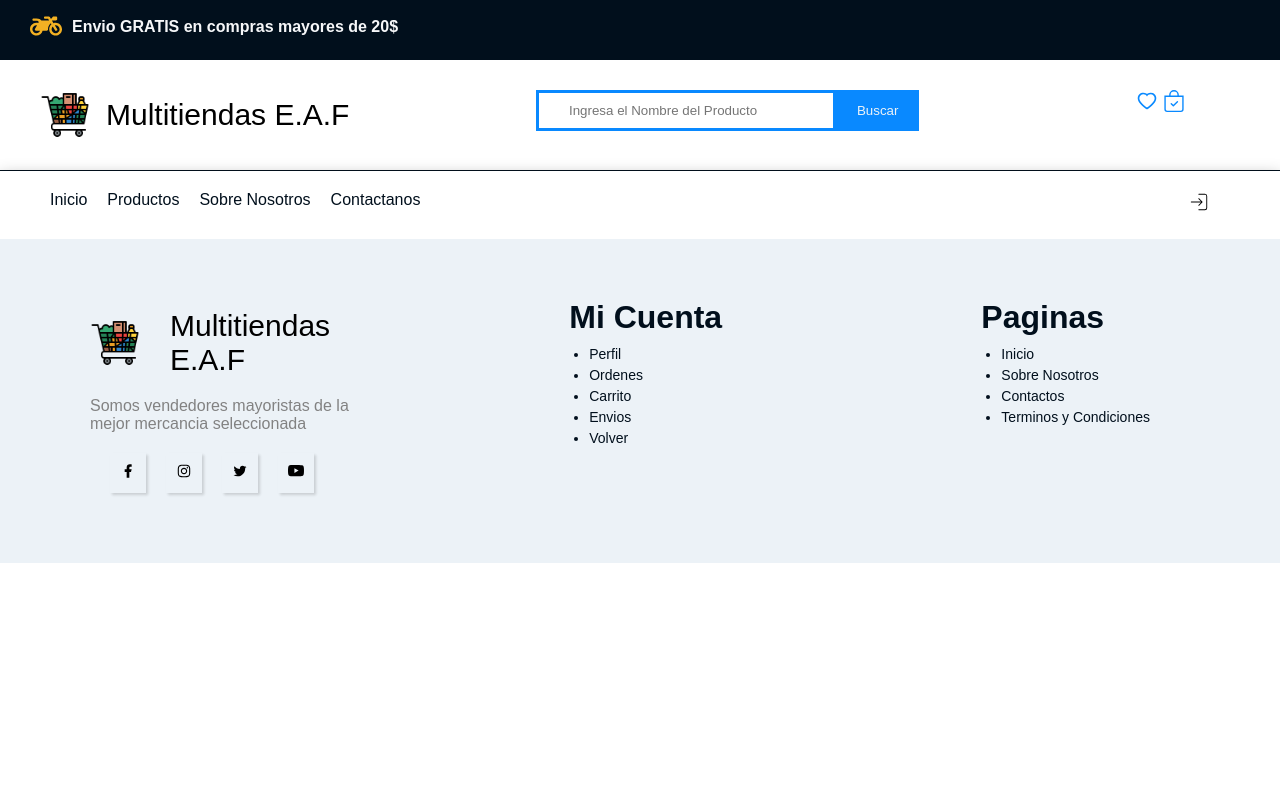
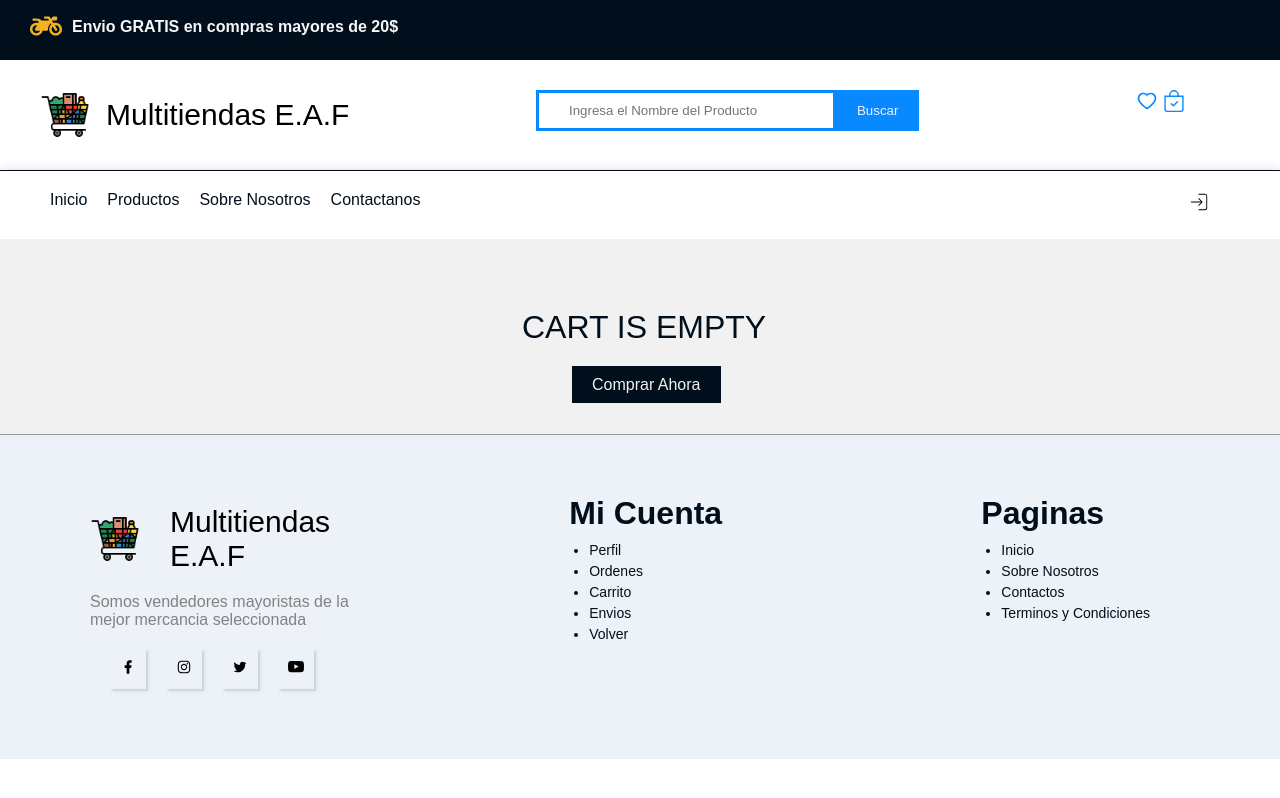
Before and after one commit to Danfall369/reactjs-ecommerce, a React (Create React App) app: page /cart in a window 1280 px wide. Built offline with nearby package versions, Linux system fonts and the light colour scheme.

Commit message:
added addtocart function

```diff
--- a/src/App.js
+++ b/src/App.js
@@ -6,6 +6,9 @@
 import Productdetails from "./productdetail";
 
 const App = () => {
+  //add to cart
+  const [cart, setCart] = useState([]);
+
   //product detail
   const [close, setClose] = useState(false);
   const [detail, setDetail] = useState([]);
@@ -25,6 +28,19 @@
     setClose(true);
   };
 
+  //add to cart
+  const addtocart = (product) => {
+    const exsit = cart.find((x) => {
+      return x.id === product.id;
+    });
+    if (exsit) {
+      alert("Este producto ya se encuentra agregado al carrito");
+    } else {
+      setCart([...cart, { ...product, qty: 1 }]);
+      alert("Producto agregado al carrito");
+    }
+  };
+
   return (
     <>
       <BrowserRouter>
@@ -36,6 +52,9 @@
           view={view}
           close={close}
           setClose={setClose}
+          cart={cart}
+          setCart={setCart}
+          addtocart={addtocart}
         />
         <Footer />
       </BrowserRouter>
--- /dev/null
+++ b/src/cart.css
@@ -0,0 +1,34 @@
+* {
+    margin: 0;
+    padding: 0;
+    font-family: sans-serif;
+    box-sizing: border-box;
+}
+
+.cartcontainer {
+    padding: 40px 50px;
+    width: 100%;
+    background: #f1f1f1;
+    border-bottom: 1px solid #9a9a9a;
+}
+
+.cartcontainer .emptycart{
+    margin-top: 30px;
+    margin-left: 40%;
+}
+
+.cartcontainer .emptycart h2{
+    font-size: 32px;
+    color: #010f1c;
+    text-transform: uppercase;
+    font-weight: 300;
+    margin-bottom: 30px;
+}
+
+.cartcontainer .emptycart .emptycartbtn{
+    margin-left: 50px;
+    text-decoration: none;
+    color: #f1f1f1;
+    padding: 10px 20px;
+    background: #010f1c;
+}
--- /dev/null
+++ b/src/cart.js
@@ -0,0 +1,42 @@
+import React from "react";
+import { AiOutlineClose } from "react-icons/ai";
+import { Link } from "react-router-dom";
+import "./cart.css";
+
+const Cart = ({ cart, setCart }) => {
+  return (
+    <>
+      <div className="cartcontainer">
+        {cart.length === 0 && (
+          <div className="emptycart">
+            <h2 className="empty">Cart is Empty</h2>
+            <Link to="/product" className="emptycartbtn">
+              Comprar Ahora
+            </Link>
+          </div>
+        )}
+        <div className="contant">
+          {cart.map((curElm) => {
+            return (
+              <div className="cart_item">
+                <div className="img_box">
+                  <img src={curElm.Img} alt={curElm.Title} />
+                </div>
+                <div className="detail">
+                  <h4>{curElm.Cat}</h4>
+                  <h3>{curElm.Title}</h3>
+                  <p>{curElm.Price}</p>
+                  <button>
+                    <AiOutlineClose />
+                  </button>
+                </div>
+              </div>
+            );
+          })}
+        </div>
+      </div>
+    </>
+  );
+};
+
+export default Cart;
--- a/src/home.js
+++ b/src/home.js
@@ -13,7 +13,7 @@
   AiOutlineCloseCircle,
 } from "react-icons/ai";
 
-const Home = ({ detail, view, close, setClose }) => {
+const Home = ({ detail, view, close, setClose, addtocart }) => {
   return (
     <>
       {close ? (
@@ -116,7 +116,7 @@
                 <div className="img_box">
                   <img src={curlElm.Img} alt={curlElm.Title} />
                   <div className="icon">
-                    <li>
+                    <li onClick={() => addtocart(curlElm)}>
                       <AiOutlineShoppingCart />
                     </li>
                     <li onClick={() => view(curlElm)}>
--- a/src/product.js
+++ b/src/product.js
@@ -8,7 +8,15 @@
 import { BsEye } from "react-icons/bs";
 import "./product.css";
 
-const Product = ({ product, setProduct, detail, view, close, setClose }) => {
+const Product = ({
+  product,
+  setProduct,
+  detail,
+  view,
+  close,
+  setClose,
+  addtocart,
+}) => {
   const filterproduct = (product) => {
     const update = Productdetails.filter((x) => {
       return x.Cat === product;
@@ -85,7 +93,7 @@
                       <div className="img_box">
                         <img src={curlElm.Img} alt={curlElm.Title} />
                         <div className="icon">
-                          <li>
+                          <li onClick={() => addtocart(curlElm)}>
                             <AiOutlineShoppingCart />
                           </li>
                           <li onClick={() => view(curlElm)}>
--- a/src/rout.js
+++ b/src/rout.js
@@ -2,8 +2,19 @@
 import { Routes, Route } from "react-router-dom";
 import Home from "./home";
 import Product from "./product";
+import Cart from "./cart";
 
-function Rout({ product, setProduct, detail, view, close, setClose }) {
+function Rout({
+  product,
+  setProduct,
+  detail,
+  view,
+  close,
+  setClose,
+  cart,
+  setCart,
+  addtocart,
+}) {
   return (
     <>
       <Routes>
@@ -15,6 +26,7 @@
               view={view}
               close={close}
               setClose={setClose}
+              addtocart={addtocart}
             />
           }
         />
@@ -28,9 +40,11 @@
               view={view}
               close={close}
               setClose={setClose}
+              addtocart={addtocart}
             />
           }
         />
+        <Route path="/cart" element={<Cart cart={cart} setCart={setCart} />} />
       </Routes>
     </>
   );
```
